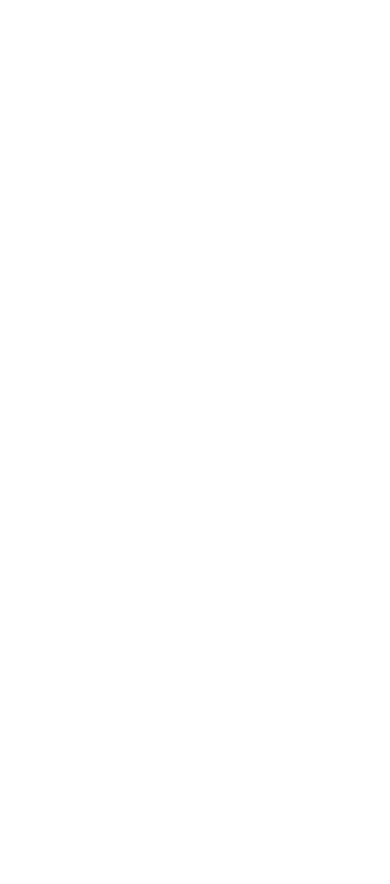
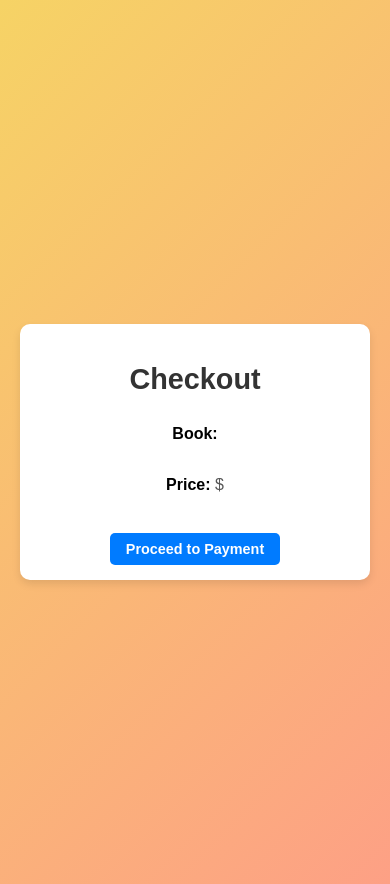
Before and after one commit to Margin22/frontend, a React (Create React App) app: page /checkout in a window 390 px wide. Before the commit the page ends 844 px from the top, so only its background shows below. Built offline with nearby package versions, Linux system fonts and the light colour scheme.

Commit message:
eleventh commit

```diff
--- a/src/Components/BookDescription/BookDescription.css
+++ b/src/Components/BookDescription/BookDescription.css
@@ -52,24 +52,14 @@
     font-size: 18px;
     margin: 10px 0;
   }
-
-  .post-button1000 {
-    padding: 10px 20px;
-    font-size: 16px;
-    color: #fff;
-    background-color: #28a745;
-    border: none;
-    border-radius: 4px;
-    cursor: pointer;
-    margin-top: 20px;
-    margin-bottom: 10px;
+  .buttonContainer2 {
+    display: flex; /* Use flexbox for button alignment */
+    justify-content: center; /* Align buttons to the center horizontally */
+    gap: 20px; /* Space between buttons */
+    margin: 30px 0; /* Vertical spacing for the container */
   }
 
-  .post-button1000:hover {
-    background-color: #218838;
-  }
-
-  .back-button21000 {
+  .back-button21000,  .checkout-button21000{
     padding: 10px 20px;
     font-size: 16px;
     color: #fff;
@@ -79,8 +69,13 @@
     cursor: pointer;
     text-align: center;
     text-decoration: none;
+    align-items: row;
   }
 
   .back-button21000:hover {
     background-color: #0056b3;
   }
+
+  .checkout-button21000:hover {
+    background-color: hsl(118, 53%, 48%);
+  }
--- a/src/Components/BookDescription/BookDescription.jsx
+++ b/src/Components/BookDescription/BookDescription.jsx
@@ -48,8 +48,10 @@
           <p><b>Deliverable? (yes/no):</b></p>
           <input type='text' value={seller?.available_to_deliver ? 'Yes' : 'No'} disabled />
         </div>
-
+        <div className='buttonContainer2'>
         <button onClick={() => navigate('/home')} className="back-button21000">Back to Home</button>
+        <button onClick={() => navigate('/checkout')} className='checkout-button21000'>Want to Buy !</button>
+      </div>
       </div>
     </div>
   );
--- /dev/null
+++ b/src/Components/Checkout/Checkout.css
@@ -0,0 +1,98 @@
+/* Checkout.css */
+.background2000 {
+    height: 100%;
+    margin: 0;
+    display: flex;
+    justify-content: center;
+    align-items: center;
+    background: linear-gradient(135deg, #f6d365, #fda085); /* Gradient background */
+    transition: background 0.5s ease; /* Smooth background transition */
+    padding: 20px;
+    min-height: 100vh;
+    background-size: cover;
+    background-position: center;
+  }
+
+  .checkout-container2000 {
+    max-width: 500px;
+    width: 100%;
+    padding: 20px;
+    border-radius: 10px;
+    box-shadow: 0 4px 8px rgba(0, 0, 0, 0.1);
+    background-color: #ffffff;
+    font-family: 'Arial', sans-serif;
+    text-align: center;
+    margin-top: 20px;
+    transition: transform 0.3s ease, box-shadow 0.3s ease; /* Smooth transitions */
+  }
+
+  .checkout-container2000:hover {
+    transform: translateY(-5px); /* Slight lift effect */
+    box-shadow: 0 8px 16px rgba(0, 0, 0, 0.2); /* Deeper shadow on hover */
+  }
+
+  .checkout-container2000 h2 {
+    font-size: 2rem;
+    color: #333;
+    margin-bottom: 20px;
+    transition: color 0.3s ease; /* Transition for color */
+  }
+
+  .checkout-container2000:hover h2 {
+    color: #007bff; /* Change color of title on hover */
+  }
+
+  .checkout-container2000 p {
+    font-size: 1rem;
+    color: #555;
+    margin: 25px 0 15px 0;
+    line-height: 1.6;
+    transition: color 0.3s ease; /* Transition for paragraph color */
+  }
+
+  .checkout-container2000:hover p {
+    color: #333; /* Darken text color on hover */
+  }
+
+  .checkout-container2000 p b {
+    color: #000;
+  }
+
+  .pay-button2000 {
+    background-color: #007bff;
+    color: #fff;
+    font-size: 1rem;
+    font-weight: bold;
+    padding: 10px 20px;
+    margin-top: 20px;
+    border: none;
+    border-radius: 5px;
+    cursor: pointer;
+    transition: all 0.3s ease;
+  }
+
+  .pay-button2000:hover {
+    background-color: #0056b3;
+    transform: scale(1.05); /* Slight scale up effect */
+    box-shadow: 0 4px 8px rgba(0, 0, 0, 0.1); /* Add shadow on hover */
+  }
+
+  .pay-button2000:active {
+    background-color: #004085;
+    transform: scale(1); /* Reset scale when clicked */
+  }
+
+  @media (max-width: 600px) {
+    .checkout-container2000 {
+      padding: 15px;
+    }
+
+    .checkout-container2000 h2 {
+      font-size: 1.8rem;
+    }
+
+    .pay-button2000 {
+      font-size: 0.9rem;
+      padding: 8px 16px;
+    }
+  }
--- /dev/null
+++ b/src/Components/Checkout/Checkout.jsx
@@ -0,0 +1,37 @@
+import React from 'react';
+import { useLocation } from 'react-router-dom';
+import './Checkout.css';
+
+const Checkout = () => {
+  const location = useLocation();
+  const { title, price, seller } = location.state || {};
+
+  const handlePayment = async () => {
+    try {
+      const response = await fetch('http://localhost:8000/api/initiate-payment/', {
+        method: 'POST',
+        headers: { 'Content-Type': 'application/json' },
+        body: JSON.stringify({ title, price, seller })
+      });
+      const data = await response.json();
+      if (data.payment_url) {
+        window.location.href = data.payment_url;
+      }
+    } catch (error) {
+      console.error('Payment initiation failed', error);
+    }
+  };
+
+
+  return ( <div className="background2000">
+    <div className="checkout-container2000">
+      <h2>Checkout</h2>
+      <p><b>Book:</b> {title}</p>
+      <p><b>Price:</b> ${price}</p>
+      <button onClick={handlePayment} className="pay-button2000">Proceed to Payment</button>
+    </div>
+    </div>
+  );
+};
+
+export default Checkout;
--- a/src/Components/Routers/UserRoutes.jsx
+++ b/src/Components/Routers/UserRoutes.jsx
@@ -6,6 +6,7 @@
 import { YourPostings } from "../YourPostings/YourPostings";
 import {BookDescription} from "../BookDescription/BookDescription";
 import {YourBookDetails} from "../YourBookDetails/YourBookDetails";
+import Checkout from "../Checkout/Checkout";
 const UserRoutes = () => {
     return (
         <Routes>
@@ -16,6 +17,7 @@
             <Route path="/yourpostings" element={<YourPostings/>} />
             <Route path="/bookdescription" element={<BookDescription/>} />
             <Route path="/yourbookdetails" element={<YourBookDetails/>} />
+            <Route path="/checkout" element={<Checkout/>} />
         </Routes>
     );
 };
```
